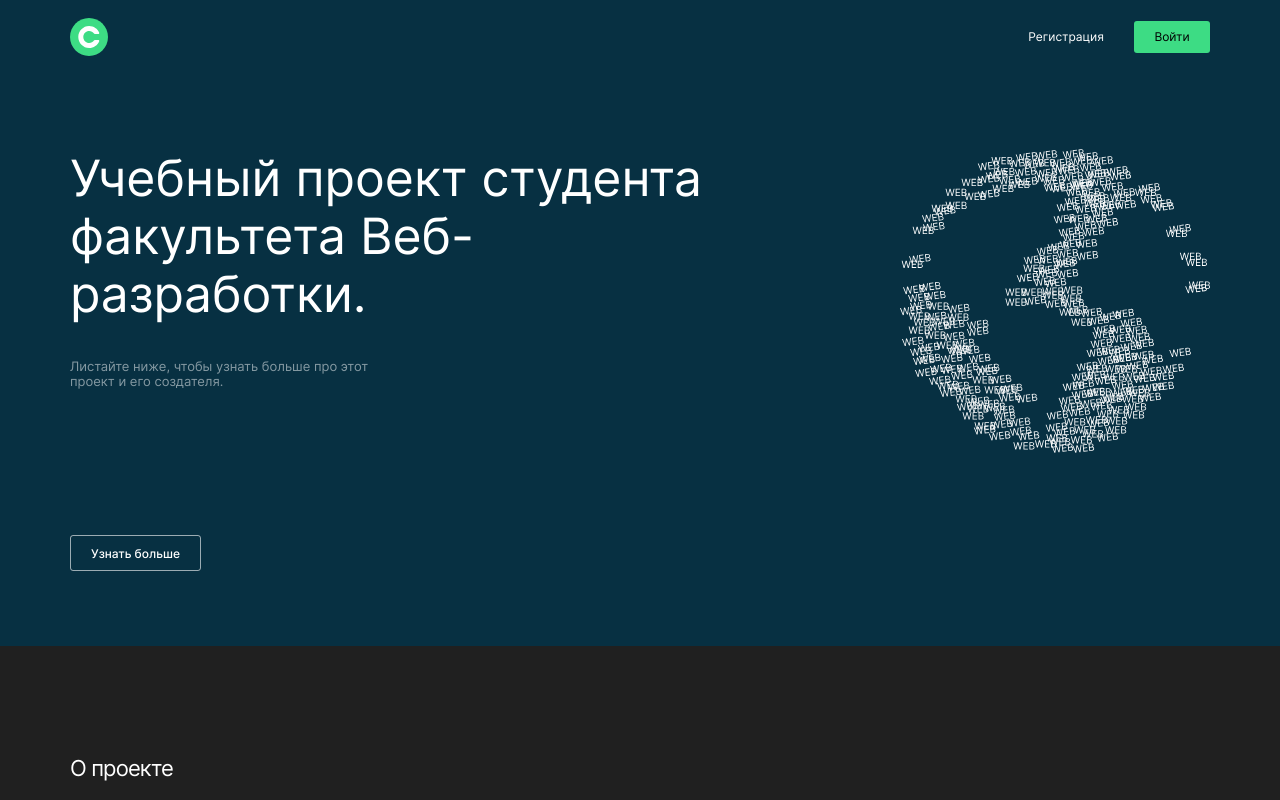
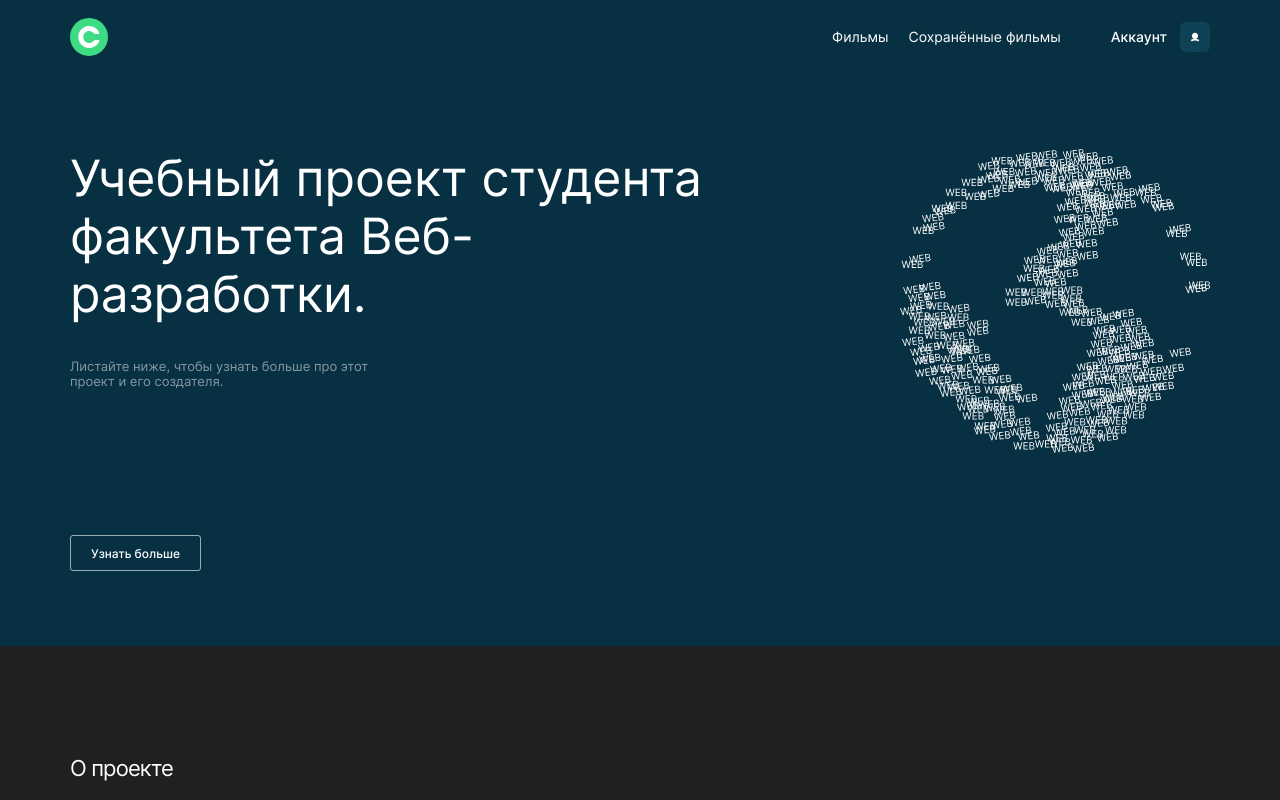
Before and after one commit to KappaKappaKappaKappaKappa/movies-explorer-frontend, a React (Create React App) app: page / in a window 1280 px wide. Shown: the top 800 px of the page. Built offline with nearby package versions, Linux system fonts and the light colour scheme.

Commit message:
FEAT: Создать компонент NavAuth

```diff
--- a/src/components/App/App.js
+++ b/src/components/App/App.js
@@ -4,7 +4,7 @@ import Footer from "../Footer/Footer.jsx";
 import React, { useState, useEffect } from "react";
 
 function App() {
-  const [isLoggedIn, setisLoggedIn] = useState(false);
+  const [isLoggedIn, setisLoggedIn] = useState(true);
   return (
     <>
       <Header isLoggedIn={isLoggedIn} />
--- a/src/components/Header/Header.css
+++ b/src/components/Header/Header.css
@@ -15,30 +15,3 @@
   height: 38px;
   margin: 18px 0;
 }
-
-/* no loggin */
-.header__links {
-  display: flex;
-  gap: 30px;
-  color: #fff;
-  align-items: center;
-}
-
-.header__link-register {
-  text-decoration: none;
-  color: #fff;
-  font-size: 0.75rem;
-}
-
-.header__link-login {
-  display: inline-flex;
-  align-items: center;
-  justify-content: center;
-  text-decoration: none;
-  color: black;
-  width: 76px;
-  height: 32px;
-  background-color: #3ddc84;
-  border-radius: 3px;
-  font-size: 0.75rem;
-}
--- a/src/components/Header/Header.jsx
+++ b/src/components/Header/Header.jsx
@@ -1,5 +1,6 @@
 import logo from "../../images/logo.svg";
 import Navigation from "../NavTab/Navigation";
+import NavAuth from "../NavAuth/NavAuth";
 
 function Header({ isLoggedIn }) {
   return (
@@ -7,16 +8,7 @@ function Header({ isLoggedIn }) {
       <div className="header__container">
         <img className="header__logo" src={logo} alt="Логотип" />
         {isLoggedIn && <Navigation />}
-        {!isLoggedIn && (
-          <div className="header__links">
-            <a href="#" className="header__link-register">
-              Регистрация
-            </a>
-            <a href="#" className="header__link-login">
-              Войти
-            </a>
-          </div>
-        )}
+        {!isLoggedIn && <NavAuth />}
       </div>
     </header>
   );
--- /dev/null
+++ b/src/components/NavAuth/NavAuth.css
@@ -0,0 +1,25 @@
+.nav-auth {
+    display: flex;
+    gap: 30px;
+    color: #fff;
+    align-items: center;
+  }
+
+  .nav-auth__link-register {
+    text-decoration: none;
+    color: #fff;
+    font-size: 0.75rem;
+  }
+
+  .nav-auth__link-login {
+    display: inline-flex;
+    align-items: center;
+    justify-content: center;
+    text-decoration: none;
+    color: black;
+    width: 76px;
+    height: 32px;
+    background-color: #3ddc84;
+    border-radius: 3px;
+    font-size: 0.75rem;
+  }
--- /dev/null
+++ b/src/components/NavAuth/NavAuth.jsx
@@ -0,0 +1,14 @@
+function NavAuth() {
+  return (
+    <nav className="nav-auth">
+      <a href="#" className="nav-auth__link-register">
+        Регистрация
+      </a>
+      <a href="#" className="nav-auth__link-login">
+        Войти
+      </a>
+    </nav>
+  );
+}
+
+export default NavAuth;
--- a/src/index.css
+++ b/src/index.css
@@ -10,3 +10,4 @@
 @import url("./components/Footer/Footer.css");
 @import url("./components/NavTab/Navigation.css");
 @import url("./components/Main/Main.css");
+@import url("./components/NavAuth/NavAuth.css");
```
